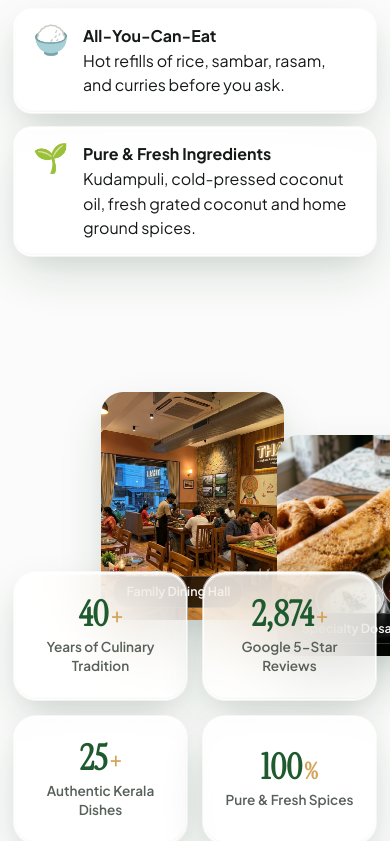
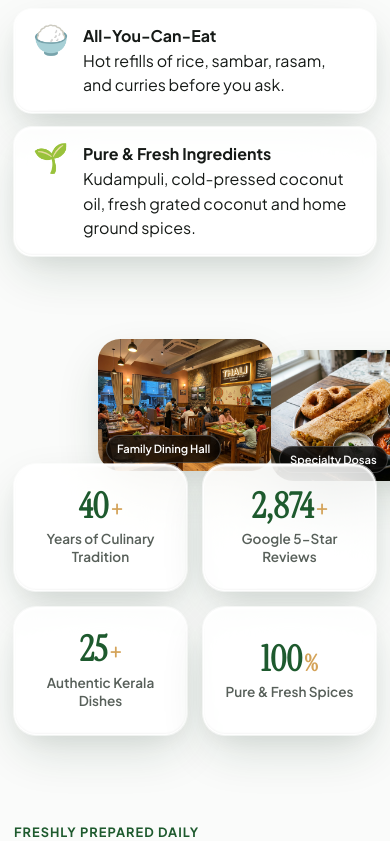
Before and after one commit to thenameisanzu/thali-restaurant, a Next.js app: page / in a window 390 px wide. Shown: the part 1478-2319 px from the top of the page. Built offline with nearby package versions, Linux system fonts and the light colour scheme.

Commit message:
fix: align story images and stats cleanly on mobile to eliminate right-side overflow and overlaps

```diff
--- a/app/globals.css
+++ b/app/globals.css
@@ -1972,14 +1972,15 @@ a {
    ========================================= */
 .story {
   display: grid;
-  gap: 40px;
-  align-items: center;
+  gap: 28px;
+  align-items: center;
+  width: 100%;
 }
 
 @media (min-width: 860px) {
   .story {
     grid-template-columns: 1.1fr 1fr;
-    gap: 64px;
+    gap: 56px;
   }
 }
 
@@ -2020,9 +2021,20 @@ a {
 
 .story-images {
   display: grid;
-  gap: 14px;
-  grid-template-columns: 1.1fr 1fr;
-  align-items: end;
+  gap: 12px;
+  grid-template-columns: 1fr 1fr;
+  align-items: center;
+  width: 100%;
+  max-width: 100%;
+  box-sizing: border-box;
+}
+
+@media (min-width: 860px) {
+  .story-images {
+    gap: 16px;
+    grid-template-columns: 1.1fr 1fr;
+    align-items: end;
+  }
 }
 
 .story-img-card {
@@ -2030,6 +2042,7 @@ a {
   border-radius: var(--r);
   overflow: hidden;
   box-shadow: var(--liquid-shadow);
+  width: 100%;
 }
 
 .story-img-card img {
@@ -2039,22 +2052,38 @@ a {
   display: block;
 }
 
-.story-img-card.s1 { aspect-ratio: 4/5; }
-.story-img-card.s2 { aspect-ratio: 3/4; margin-bottom: -18px; }
+.story-img-card.s1 { aspect-ratio: 4/3; }
+.story-img-card.s2 { aspect-ratio: 4/3; margin-bottom: 0; }
+
+@media (min-width: 860px) {
+  .story-img-card.s1 { aspect-ratio: 4/5; }
+  .story-img-card.s2 { aspect-ratio: 3/4; margin-bottom: -18px; }
+}
 
 .floating-badge,
 .floating-badge-alt {
   position: absolute;
-  bottom: 12px;
-  left: 12px;
-  background: rgba(0, 0, 0, 0.72);
+  bottom: 8px;
+  left: 8px;
+  background: rgba(0, 0, 0, 0.75);
   color: #fff;
-  font-size: 0.78rem;
+  font-size: 0.7rem;
   font-weight: 600;
-  padding: 5px 12px;
+  padding: 4px 10px;
   border-radius: 999px;
   backdrop-filter: blur(10px);
   border: 1px solid rgba(255, 255, 255, 0.2);
+  white-space: nowrap;
+}
+
+@media (min-width: 860px) {
+  .floating-badge,
+  .floating-badge-alt {
+    bottom: 12px;
+    left: 12px;
+    font-size: 0.78rem;
+    padding: 5px 12px;
+  }
 }
 
 /* =========================================
```
